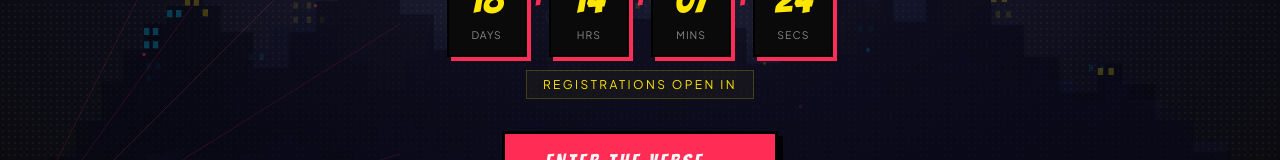
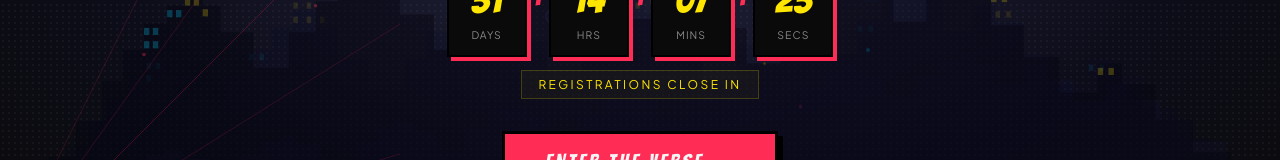
Before and after one commit to Shahpure15/velora, a React (Vite) app: page / in a window 1280 px wide. Shown: the part 526-686 px from the top of the page. Built offline with nearby package versions, Linux system fonts and the light colour scheme.

Commit message:
feat: add Hero component featuring an animated countdown and a dynamic cityscape background.

```diff
--- a/src/components/Hero.jsx
+++ b/src/components/Hero.jsx
@@ -6,7 +6,6 @@ import cipherIcon from '../assets/Cipher.png'
 // --- Countdown ----------------------------------------------------------------
 
 const PHASES = [
-  { target: new Date('2026-03-18T00:00:00').getTime(), label: "REGISTRATIONS OPEN IN" },
   { target: new Date('2026-03-30T23:59:59').getTime(), label: "REGISTRATIONS CLOSE IN" },
   { target: new Date('2026-04-11T10:00:00').getTime(), label: "HACKATHON BEGINS IN" },
   { target: new Date('2026-04-12T10:00:00').getTime(), label: "HACKATHON ENDS IN" }
@@ -612,7 +611,7 @@ export default function Hero() {
           {...fadeUp(1.2)}
           whileHover={{ y: -2, boxShadow: '7px 7px 0 #000', backgroundColor: '#FF0040' }}
           whileTap={{ scale: 0.97 }}
-          onClick={() => window.lenis?.scrollTo('#about', { duration: 1.5 })}
+          onClick={() => window.lenis?.scrollTo('#tracks', { duration: 1.5 })}
           style={{
             fontFamily: "'Bangers', cursive",
             fontSize: '1.3rem',
```
